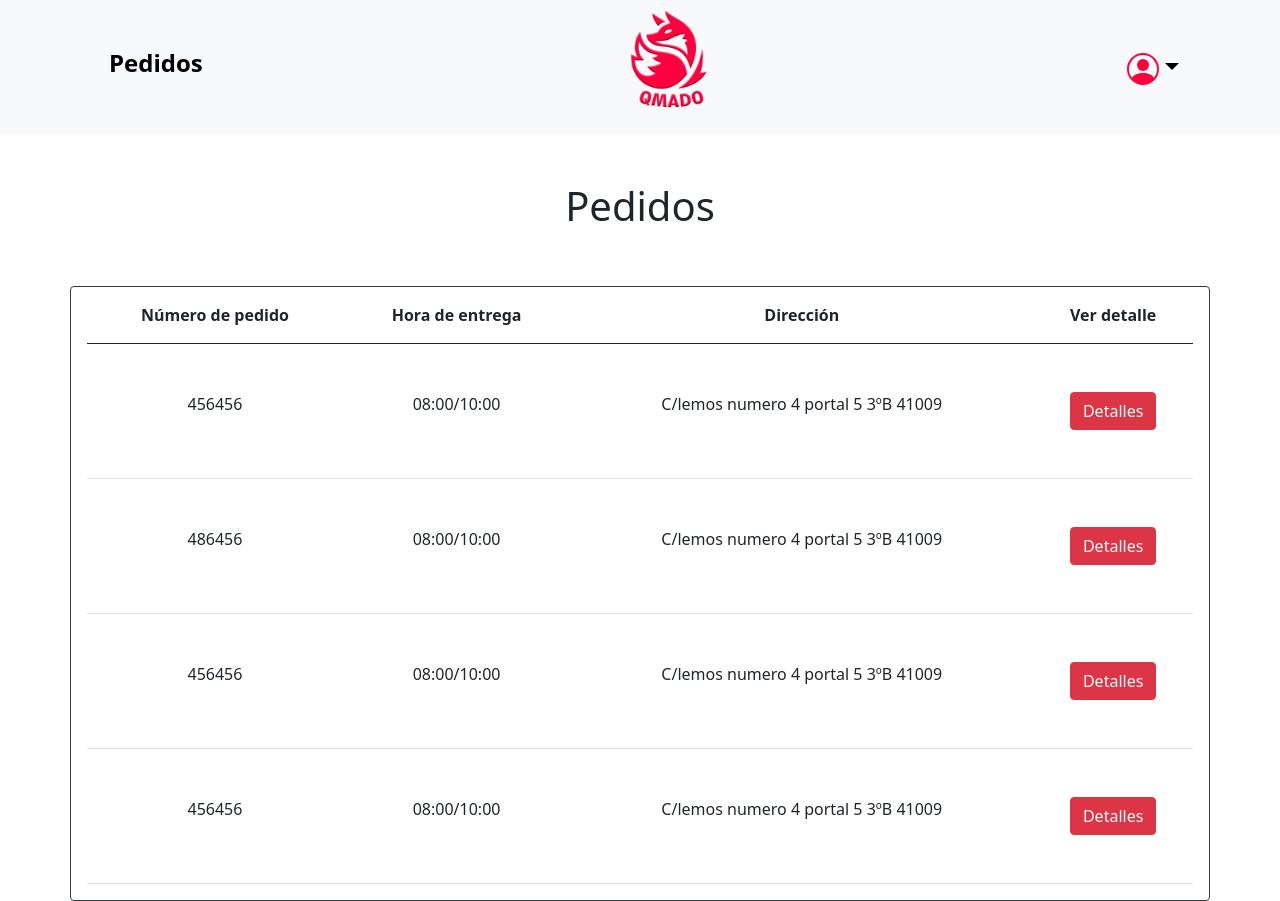
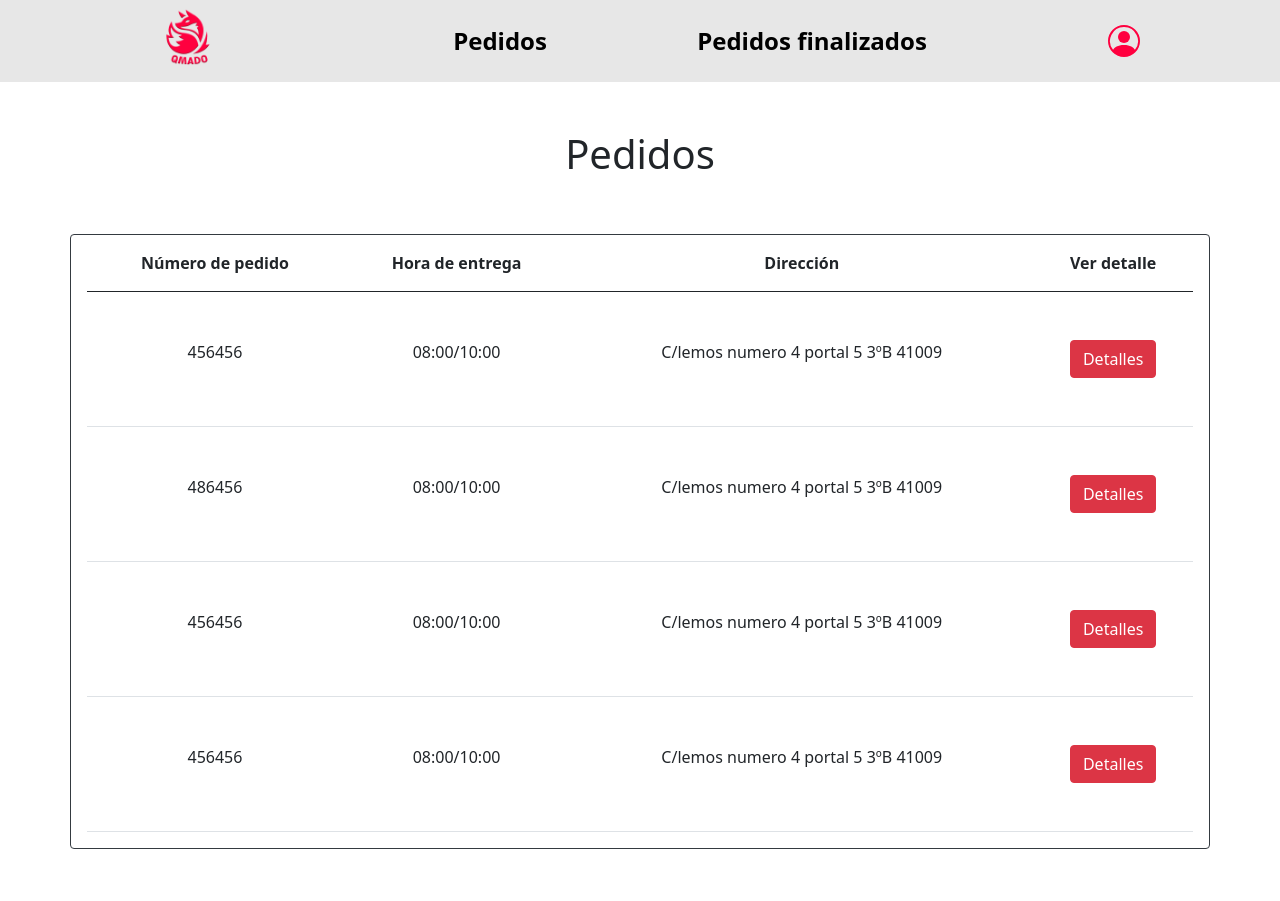
Before and after one commit to Lfparr86/Pedidos, a PHP site: page / in a window 1280 px wide. After the commit the page ends 849 px from the top, so only its background shows below. Run offline with PHP 8.4, Linux system fonts and the light colour scheme.

Commit message:
Cambios en navbar y login

```diff
--- a/css/style.css
+++ b/css/style.css
@@ -73,8 +73,27 @@ nav a:hover{
     }
    }
 
+#logologin{
+    margin-top: 2rem;
+    margin-bottom: 1.5rem;
+    width: 30%;
+}
+
    @media (max-width:768px){
     #logologin{
-        width: 100px;
+        width: 200px;
+        margin-top: 25%!important;
+    }
+    .formulario{
+        margin-bottom: 40%!important;
     }
    }
+
+.navbarColor{
+    background-color: #e7e7e7!important;
+}
+
+ul{
+    list-style: none;
+    margin: 0!important
+}
--- a/index.html
+++ b/index.html
@@ -10,39 +10,43 @@
   <script src="https://stackpath.bootstrapcdn.com/bootstrap/5.0.0-alpha1/js/bootstrap.min.js" integrity="sha384-oesi62hOLfzrys4LxRF63OJCXdXDipiYWBnvTl9Y9/TRlw5xlKIEHpNyvvDShgf/" crossorigin="anonymous"></script>
 </head>
 <body>
-    <nav class="navbar navbar-expand-lg navbar-light bg-light ">
+    <nav class="navbar navbar-expand-lg navbar-light navbarColor ">
         <button class="navbar-toggler" type="button" data-toggle="collapse" data-target="#navbarNavDropdown" aria-controls="navbarNavDropdown" aria-expanded="false" aria-label="Toggle navigation">
           <span class="navbar-toggler-icon"></span>
         </button>
         <div class="collapse navbar-collapse " id="navbarNavDropdown">
-          <ul class="navbar-nav flex-row justify-content-around align-items-center flex-grow-1 pe-3">
-            <li class="nav-item margin mb-2">
-              <a class="nav-link" href="index.html">Pedidos <span class="sr-only">(current)</span></a>
+          <ul class="row flex-row justify-content-center align-items-center">
+            <li class="nav-item logui mb-2 text-center col-lg-3">
+              <img class="logo" src="img/Logo_QMado.png" alt="logo">
             </li>
-            <li class="nav-item logui mb-2">
-              <img class="logo mb-2" src="img/Logo_QMado.png" alt="logo">
+            <li class="nav-item col-lg-3">
+              <a class="nav-link text-center" href="index.html">Pedidos <span class="sr-only">(current)</span></a>
             </li>
-            <li class="nav-item margin2">
-                <a href="#" class="dropdown-toggle mb-2" href="#" role="button" id="dropdownMenuLink" data-bs-toggle="dropdown" aria-expanded="false"><svg xmlns="http://www.w3.org/2000/svg" width="32" height="32" fill="#FF003F" class="bi bi-person-circle" viewBox="0 0 16 16">
+            <li class="nav-item col-lg-3">
+              <a class="nav-link text-center" href="finalizar.html">Pedidos finalizados</a>
+            </li>
+            <li class="nav-item col-lg-3 justify-content-center d-flex">
+              <div class="dropdown">
+                <button class="border-0 navbarColor" id="dropdownMenuButton" data-toggle="dropdown" aria-haspopup="true" aria-expanded="false">
+                  <svg xmlns="http://www.w3.org/2000/svg" width="32" height="32" fill="#FF003F" class="bi bi-person-circle" viewBox="0 0 16 16">
                     <path d="M11 6a3 3 0 1 1-6 0 3 3 0 0 1 6 0z"/>
                     <path fill-rule="evenodd" d="M0 8a8 8 0 1 1 16 0A8 8 0 0 1 0 8zm8-7a7 7 0 0 0-5.468 11.37C3.242 11.226 4.805 10 8 10s4.757 1.225 5.468 2.37A7 7 0 0 0 8 1z"/>
-                  </svg></a>
-                  <ul class="dropdown-menu" aria-labelledby="dropdownMenuLink">
-                    <li><a class="dropdown-item" href="#">Action</a></li>
-                    <li><a class="dropdown-item" href="#">Another action</a></li>
-                    <li><a class="dropdown-item" href="#">Something else here</a></li>
-                  </ul>
+                  </svg>
+                </button>
+                <div class="dropdown-menu" aria-labelledby="dropdownMenuButton">
+                  <a class="dropdown-item" href="#">Perfil</a>
+                  <a class="dropdown-item" href="#">Log out</a>
+                </div>
+              </div>
             </li>
           </ul>
         </div>
       </nav>
-
        <h1 class="text-center py-5">Pedidos</h1>
        <div class=" border border-dark rounded container">
         <table class="table container">
             <thead class="thead-dark">
                 <tr>
-
                     <th class="text-center py-3">Número de pedido</th>
                     <th class="text-center py-3">Hora de entrega</th>
                     <th class="text-center py-3">Dirección</th>
@@ -52,7 +56,6 @@
             </thead>
             <tbody>
                 <tr>
-
                     <td class="py-5 text-center">456456</td>
                     <td class="py-5 text-center">08:00/10:00</td>
                     <td class="py-5 text-center">C/lemos numero 4 portal 5 3ºB 41009</td>
@@ -61,7 +64,6 @@
                 </tr>
 
                 <tr>
-
                     <td class="py-5 text-center">486456</td>
                     <td class="py-5 text-center">08:00/10:00</td>
                     <td class="py-5 text-center">C/lemos numero 4 portal 5 3ºB 41009</td>
@@ -70,7 +72,6 @@
                 </tr>
 
                 <tr>
-
                     <td class="py-5 text-center">456456</td>
                     <td class="py-5 text-center">08:00/10:00</td>
                     <td class="py-5 text-center">C/lemos numero 4 portal 5 3ºB 41009</td>
@@ -79,7 +80,6 @@
                 </tr>
 
                 <tr>
-
                     <td class="py-5 text-center">456456</td>
                     <td class="py-5 text-center">08:00/10:00</td>
                     <td class="py-5 text-center">C/lemos numero 4 portal 5 3ºB 41009</td>
```
Also changed, not shown: detalle.html (+20 -15 lines), editar.html (+20 -14 lines), finalizar.html (+20 -14 lines).
